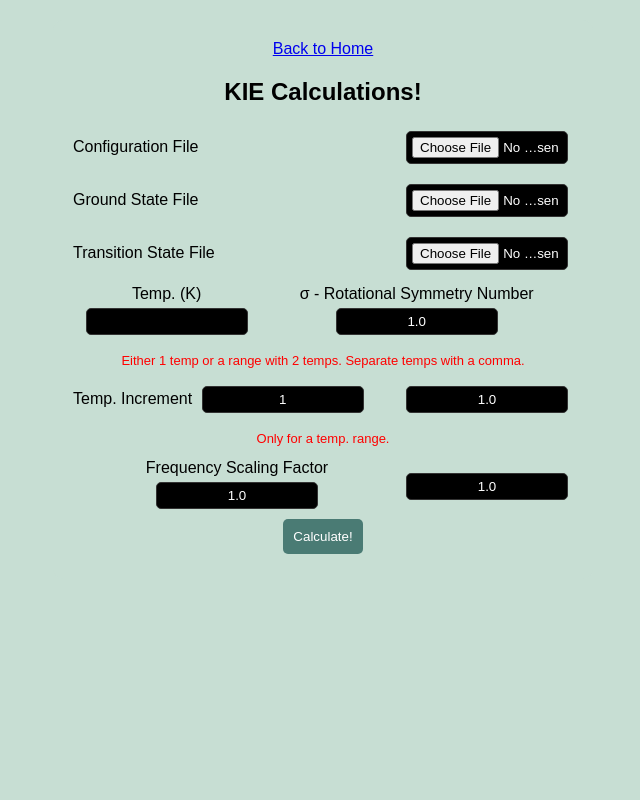
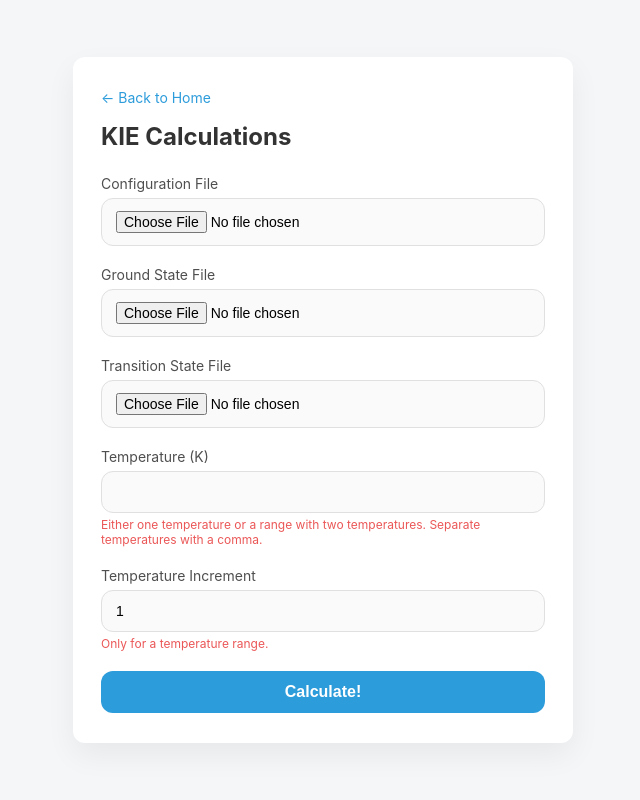
Before and after one commit to ggrazioli/PyQuiverHS, a Flask app: template PyQuiver/templates/kie.html in a window 1280 px wide. Shown: the whole page, without its empty margins (317-957 px from the left). Run offline with Flask 3, Linux system fonts and the light colour scheme; the template is opened without the code that fills it, so the values that code supplies are empty.

Commit message:
Overhauled UI design of the KIE page.

```diff
--- a/PyQuiver/templates/kie.html
+++ b/PyQuiver/templates/kie.html
@@ -1,110 +1,183 @@
 <!DOCTYPE html>
 <html lang="en">
 <head>
-    <meta charset="UTF-8">
-    <meta name="viewport" content="width=device-width, initial-scale=1.0">
+  <meta charset="UTF-8" />
+  <meta name="viewport" content="width=device-width, initial-scale=1.0"/>
   <title>KIE Calculations</title>
   <style>
+    :root {
+      --primary: #2d9cdb;
+      --bg: #f4f6f8;
+      --white: #ffffff;
+      --gray: #e0e0e0;
+      --dark: #333;
+      --text: #4f4f4f;
+      --error: #eb5757;
+      --transition: 0.25s ease;
+      --radius: 12px;
+    }
+
+    * {
+      box-sizing: border-box;
+      margin: 0;
+      padding: 0;
+    }
+
     body {
-            font-family: Arial, sans-serif;
-            background-color: #c7ded3;
-            text-align: center;
-            margin: 0;
+      font-family: 'Inter', sans-serif;
+      background: var(--bg);
+      display: flex;
+      justify-content: center;
+      align-items: center;
+      min-height: 100vh;
       padding: 20px;
     }
+
     .container {
-            width: 500px;
-            margin: auto;
-            background: #c7ded3;
-            padding: 20px;
-            border-radius: 10px;
+      background: var(--white);
+      width: 100%;
+      max-width: 500px;
+      padding: 30px 28px;
+      border-radius: var(--radius);
+      box-shadow: 0 12px 30px rgba(0, 0, 0, 0.06);
+      transition: transform var(--transition);
+      animation: fadeIn 0.4s ease-out;
     }
+
+    .container:hover {
+      transform: translateY(-4px);
+    }
+
+    @keyframes fadeIn {
+      from {
+        opacity: 0;
+        transform: translateY(20px);
+      }
+      to {
+        opacity: 1;
+        transform: translateY(0);
+      }
+    }
+
+    a {
+      color: var(--primary);
+      font-size: 14px;
+      text-decoration: none;
+      display: inline-block;
+      margin-bottom: 16px;
+      transition: color var(--transition);
+    }
+
+    a:hover {
+      color: #1a7bbd;
+    }
+
+    h2 {
+      font-size: 24px;
+      color: var(--dark);
+      margin-bottom: 24px;
+    }
+
+    form {
+      display: flex;
+      flex-direction: column;
+      gap: 20px;
+    }
+
+    .form-group {
+      display: flex;
+      flex-direction: column;
+    }
+
+    label {
+      font-size: 14px;
+      color: var(--text);
+      margin-bottom: 6px;
+    }
+
+    input[type="text"],
+    input[type="file"] {
+      padding: 12px 14px;
+      font-size: 14px;
+      border: 1px solid var(--gray);
+      border-radius: var(--radius);
+      background: #fafafa;
+      transition: all var(--transition);
+    }
+
+    input:focus {
+      outline: none;
+      background: var(--white);
+      border-color: var(--primary);
+      box-shadow: 0 0 0 2px rgba(45, 156, 219, 0.15);
+    }
+
+    small {
+      color: var(--error);
+      font-size: 12px;
+      margin-top: 4px;
+      transition: opacity var(--transition);
+    }
+
     button {
-            background-color: #4a7b74;
-            color: white;
+      background: var(--primary);
+      color: var(--white);
+      padding: 12px;
       border: none;
-            padding: 10px;
-            margin: 5px;
+      border-radius: var(--radius);
+      font-size: 16px;
+      font-weight: 600;
       cursor: pointer;
-            border-radius: 5px;
+      transition: background var(--transition), transform 0.2s ease;
     }
+
     button:hover {
-            background-color: #3d615d;
+      background: #1a7bbd;
+      transform: translateY(-1px);
     }
-        input {
-            width: 150px;
-            padding: 5px;
-            margin: 5px;
-            text-align: center;
-            border-radius: 5px;
-            border: 1px solid #333;
-            background-color: black;
-            color: white;
-        }
-        .label {
-            display: flex;
-            justify-content: space-between;
-            align-items: center;
-            margin-bottom: 10px;
-        }
-        .input-group {
-            display: flex;
-            align-items: center;
-            justify-content: space-between;
+
+    button:active {
+      transform: translateY(1px);
     }
   </style>
 </head>
 <body>
   <div class="container">
-        <a href="{{ url_for('home') }}">Back to Home</a>
-        <h2>KIE Calculations!</h2>
+    <a href="{{ url_for('home') }}">&larr; Back to Home</a>
+    <h2>KIE Calculations</h2>
 
     <form action="/kie" method="post" enctype="multipart/form-data">
-            <div class="label">
-                <span>Configuration File</span>
-                <input type="file" name="config_file" accept=".config" required>
-            </div>
-            <div class="label">
-                <span>Ground State File</span>
-                <input type="file" name="ground_state_file" accept=".out,.log" required>
-            </div>
-            <div class="label">
-                <span>Transition State File</span>
-                <input type="file" name="transition_state_file" accept=".out,.log" required>
+      <div class="form-group">
+        <label for="config_file">Configuration File</label>
+        <input type="file" name="config_file" accept=".config" required />
       </div>
 
-            <div class="input-group">
-                <div>
-                    <label>Temp. (K)</label>
-                    <input type="text" name="temperature">
+      <div class="form-group">
+        <label for="ground_state_file">Ground State File</label>
+        <input type="file" name="ground_state_file" accept=".out,.log" required />
       </div>
-                <div>
-                    <label>σ - Rotational Symmetry Number</label>
-                    <input type="text" name="symmetry_number" value="1.0">
+
+      <div class="form-group">
+        <label for="transition_state_file">Transition State File</label>
+        <input type="file" name="transition_state_file" accept=".out,.log" required />
       </div>
+
+      <div class="form-group">
+        <label for="temperature">Temperature (K)</label>
+        <input type="text" name="temperature" />
+        <small>Either one temperature or a range with two temperatures. Separate temperatures with a comma.</small>
       </div>
-            <p style="color: red; font-size: small;">Either 1 temp or a range with 2 temps. Separate temps with a comma.</p>
 
-            <div class="input-group">
-                <div>
-                    <label>Temp. Increment</label>
-                    <input type="text" name="temp_increment" value="1">
+      <div class="form-group">
+        <label for="temp_increment">Temperature Increment</label>
+        <input type="text" name="temp_increment" value="1" />
+        <small>Only for a temperature range.</small>
       </div>
-                <div>
-                    <input type="text" name="temp_increment_duplicate" value="1.0">
-                </div>
-            </div>
-            <p style="color: red; font-size: small;">Only for a temp. range.</p>
 
-            <div class="input-group">
-                <div>
-                    <label>Frequency Scaling Factor</label>
-                    <input type="text" name="scaling_factor" value="1.0">
-                </div>
-                <div>
-                    <input type="text" name="scaling_factor_duplicate" value="1.0">
-                </div>
-            </div>
+      <!-- <div class="form-group">
+        <label for="scaling_factor">Frequency Scaling Factor</label>
+        <input type="text" name="scaling_factor" value="1.0" />
+      </div> -->
 
       <button type="submit">Calculate!</button>
     </form>
```
Lines whose indentation alone changed are shown as unchanged.
